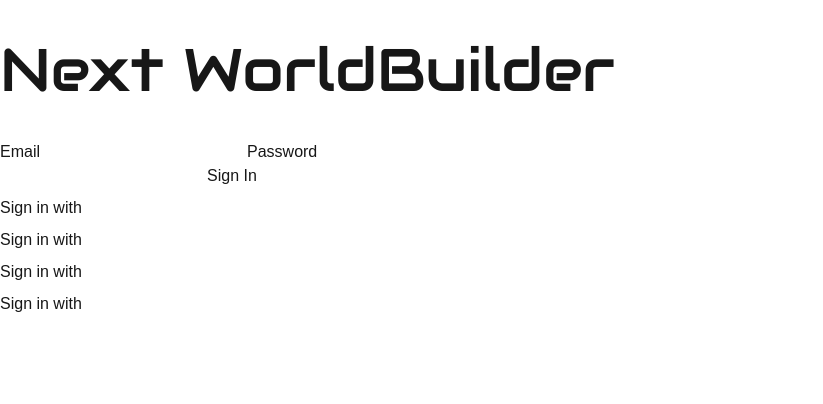
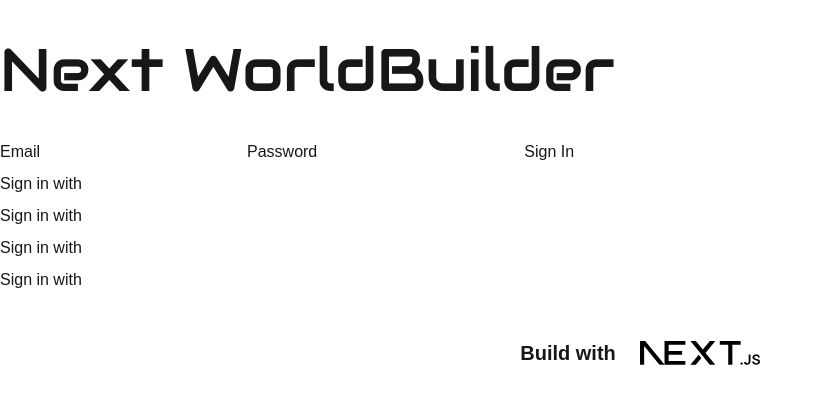
Before and after one commit to vchu22/next-worldbuilder, a Next.js app: page /auth/login in a window 1280 px wide. Shown: the top 404 px of the page, without its empty margins (0-823 px from the left). Built offline with nearby package versions, Linux system fonts and the light colour scheme.

Commit message:
change home page view after successfully authenticated, move header and footer code to separate components

```diff
--- a/app/auth/layout.tsx
+++ b/app/auth/layout.tsx
@@ -1,7 +1,7 @@
-export default function BlogLayout({
+export default function AuthLayout({
     children,
 }: {
     children: React.ReactNode
 }) {
-    return <main className="flex flex-col gap-[32px] row-start-2 items-center sm:items-start w-md">{children}</main>
+    return <main>{children}</main>
 }
--- a/app/auth/login/page.tsx
+++ b/app/auth/login/page.tsx
@@ -33,7 +33,7 @@ export default async function SignInPage(props: {
                 <input type="submit" value="Sign In" />
             </form>
             {Object.values(providerMap).map((provider) => (
-                <form
+                <form key={(provider.id)}
                     action={async () => {
                         "use server"
                         try {
--- /dev/null
+++ b/app/footer.tsx
@@ -0,0 +1,20 @@
+import Image from "next/image";
+
+const PageFooter = () => (
+    <footer className="row-start-3 flex gap-[24px] flex-wrap items-center justify-center">
+        <h6>Build with</h6>
+        <a href="https://nextjs.org/"
+            target="_blank"
+            rel="noopener noreferrer">
+            <Image
+                className="dark:invert"
+                src="/next.svg"
+                alt="Next.js logo"
+                width={120}
+                height={26}
+                priority
+            /></a>
+    </footer>
+);
+
+export default PageFooter;
--- /dev/null
+++ b/app/header.tsx
@@ -0,0 +1,9 @@
+const PageHeader = () => {
+    return (
+        <header className="">
+            <h1 className="audiowide-regular">Next WorldBuilder</h1>
+        </header>
+    )
+}
+
+export default PageHeader;
--- a/app/layout.tsx
+++ b/app/layout.tsx
@@ -1,6 +1,9 @@
 import type { Metadata } from "next";
+import PageHeader from "./header";
+import PageFooter from "./footer";
 import { Geist, Geist_Mono } from "next/font/google";
 import "./globals.css";
+import { SessionProvider } from "next-auth/react";
 
 const geistSans = Geist({
   variable: "--font-geist-sans",
@@ -27,10 +30,11 @@ export default function RootLayout({
       <body
         className={`${geistSans.variable} ${geistMono.variable} antialiased`}
       >
-        <header className="">
-          <h1 className="audiowide-regular">Next WorldBuilder</h1>
-        </header>
-        {children}
+        <SessionProvider>
+          <PageHeader />
+          {children}
+          <PageFooter />
+        </SessionProvider>
       </body>
     </html>
   );
--- a/app/page.tsx
+++ b/app/page.tsx
@@ -1,9 +1,26 @@
+'use client';
+import { useSession } from "next-auth/react";
 import Image from "next/image";
 
 export default function Home() {
+  const { data: session } = useSession();
   return (
     <div className="grid grid-rows-[20px_1fr_20px] items-center justify-items-center min-h-screen p-8 pb-20 gap-16 sm:p-20 font-[family-name:var(--font-geist-sans)]">
       <main className="flex flex-col gap-[32px] row-start-2 items-center sm:items-start w-md">
+        {session ? <LoggedInView /> : <LoggedOutView />}
+      </main>
+    </div>
+  );
+}
+
+const LoggedInView = () => (
+  <>
+    You have successfully logged in!
+  </>
+)
+
+const LoggedOutView = () => (
+  <>
     <p>A worldbuilding tool that allows fiction writers and video game designers to easily organize of worldbuilding concepts and collaborate with others in real-time.</p>
 
     <div className="flex gap-4 items-center flex-col sm:flex-row">
@@ -29,20 +46,5 @@ export default function Home() {
         Documentation
       </a>
     </div>
-      </main>
-      <footer className="row-start-3 flex gap-[24px] flex-wrap items-center justify-center">
-        <h6>Build with</h6>
-        <a href="https://nextjs.org/"
-          target="_blank"
-          rel="noopener noreferrer"><Image
-            className="dark:invert"
-            src="/next.svg"
-            alt="Next.js logo"
-            width={120}
-            height={26}
-            priority
-          /></a>
-      </footer>
-    </div>
-  );
-}
+  </>
+)
```
Lines whose indentation alone changed are shown as unchanged.
